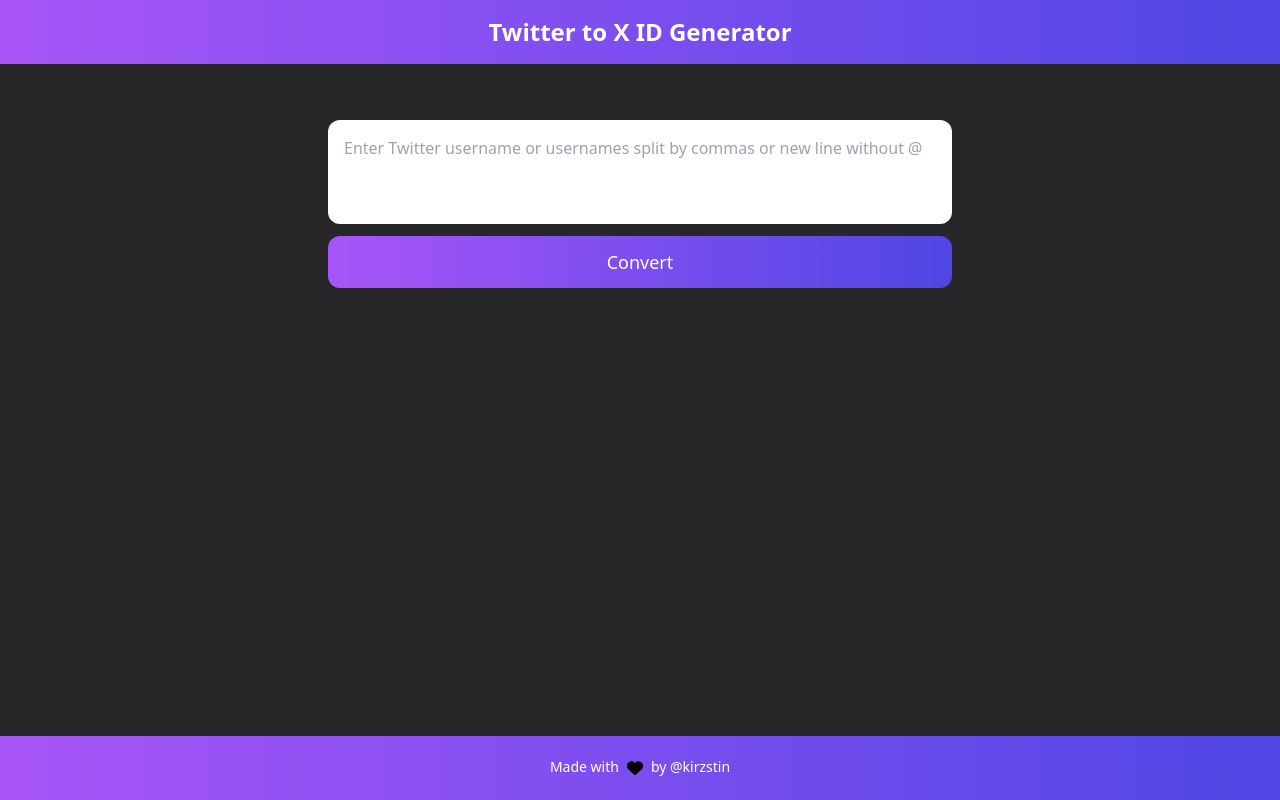
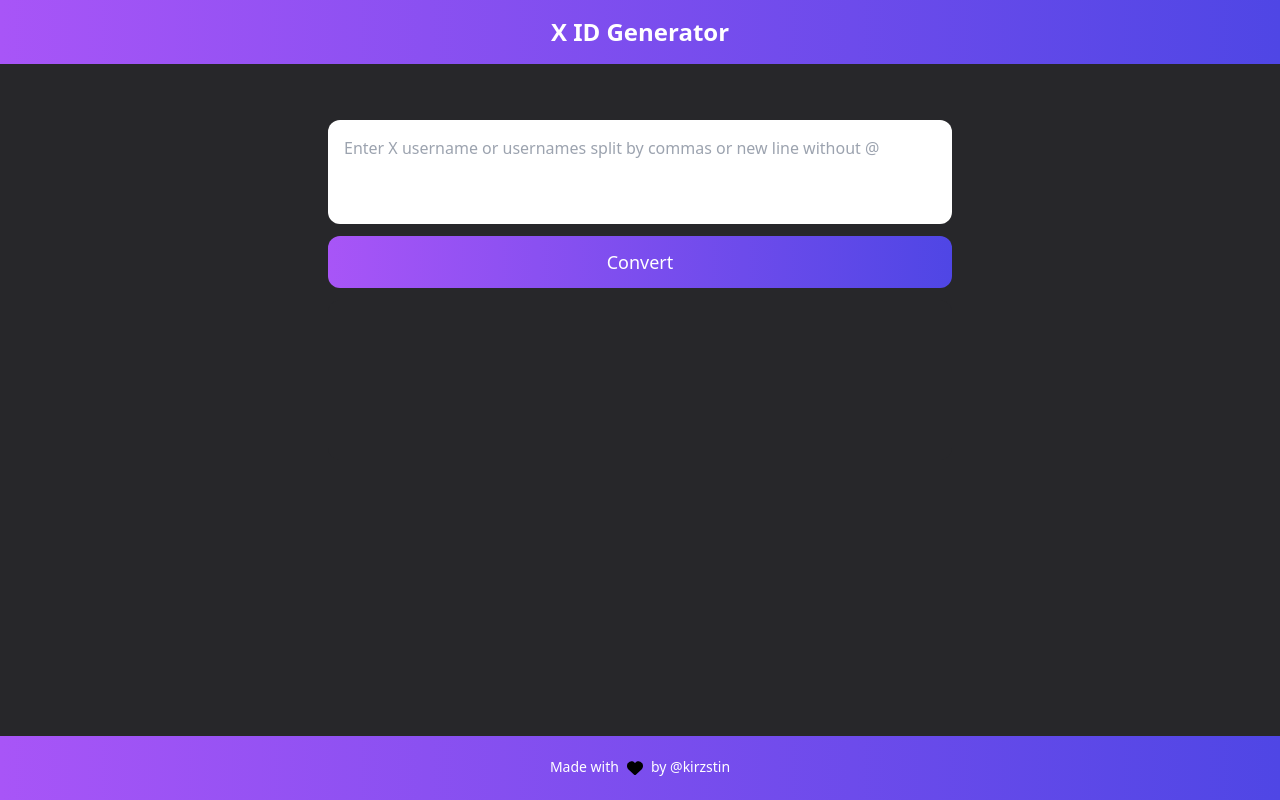
Before and after one commit to chrstnglmtc/xid-generator, a React (Vite) app: page / in a window 1280 px wide. Built offline with nearby package versions, Linux system fonts and the light colour scheme.

Commit message:
Added meta tags, updated the web app title and header, and minor fixes

```diff
--- a/index.html
+++ b/index.html
@@ -1,10 +1,24 @@
 <!doctype html>
 <html lang="en">
 <head>
-    <meta charset="UTF-8" />
-    <link rel="icon" type="image/svg+xml" href="src/assets/react.svg" />
-    <meta name="viewport" content="width=device-width, initial-scale=1.0" />
-    <title>Twitter To X ID</title>
+  <meta charset="UTF-8">
+  <link rel="icon" type="image/svg+xml" href="src/assets/react.svg">
+  <meta name="viewport" content="width=device-width, initial-scale=1.0">
+  <title>X ID Generator</title>
+
+  <!-- Meta tags for SEO -->
+  <meta name="keywords" content="X API, X ID, X username, get X ID, get X username, username from ID, X ID lookup, X, api, X convert, X converter, user, find your X id, tweet id, X id">
+  <meta name="description" content="Convert any X account's username or @handle into its respective X ID, or convert ID to username.">
+
+  <!-- Open Graph meta tags (for social media sharing) -->
+  <meta property="og:title" content="X To X ID">
+  <meta property="og:description" content="Convert any X account's username or @handle into its respective X ID, or convert ID to username.">
+
+  <!-- X meta tags (for X Cards) -->
+  <meta name="X:card" content="summary_large_image">
+  <meta name="X:title" content="X To X ID">
+  <meta name="X:description" content="Convert any X account's username or @handle into its respective X ID, or convert ID to username.">
+
 </head>
 <body>
   <div id="root"></div>
--- a/src/components/Footer.jsx
+++ b/src/components/Footer.jsx
@@ -7,7 +7,7 @@
         <svg xmlns="http://www.w3.org/2000/svg" viewBox="0 0 512 512" className="inline-block w-4 h-4 m-2">
           <path d="M47.6 300.4L228.3 469.1c7.5 7 17.4 10.9 27.7 10.9s20.2-3.9 27.7-10.9L464.4 300.4c30.4-28.3 47.6-68 47.6-109.5v-5.8c0-69.9-50.5-129.5-119.4-141C347 36.5 300.6 51.4 268 84L256 96 244 84c-32.6-32.6-79-47.5-124.6-39.9C50.5 55.6 0 115.2 0 185.1v5.8c0 41.5 17.2 81.2 47.6 109.5z"/>
         </svg>
-        by @kirzstin
+        by <a href="https://x.com/kirzstin" target="_blank" rel="noopener noreferrer">@kirzstin</a>
       </p>
     </footer>
   );
--- a/src/components/GenerateForm.jsx
+++ b/src/components/GenerateForm.jsx
@@ -48,7 +48,7 @@
       <form className="flex flex-col items-center py-6 space-y-3">
         <textarea
           rows="3"
-          placeholder="Enter Twitter username or usernames split by commas or new line without @"
+          placeholder="Enter X username or usernames split by commas or new line without @"
           className="p-4 text-white-100 rounded-xl resize-none w-full sm:w-2/3 lg:w-1/2"
           value={usernamesInput}
           onChange={handleInputChange}
--- a/src/components/Header.jsx
+++ b/src/components/Header.jsx
@@ -3,7 +3,7 @@
 export default function Header() {
   return (
     <header className="bg-gradient-to-r from-purple-500 to-indigo-600 text-white py-4 text-center">
-      <h1 className="text-2xl font-bold">Twitter to X ID Generator</h1>
+      <h1 className="text-2xl font-bold">X ID Generator</h1>
     </header>
   );
 }
```
Lines whose indentation alone changed are shown as unchanged.
